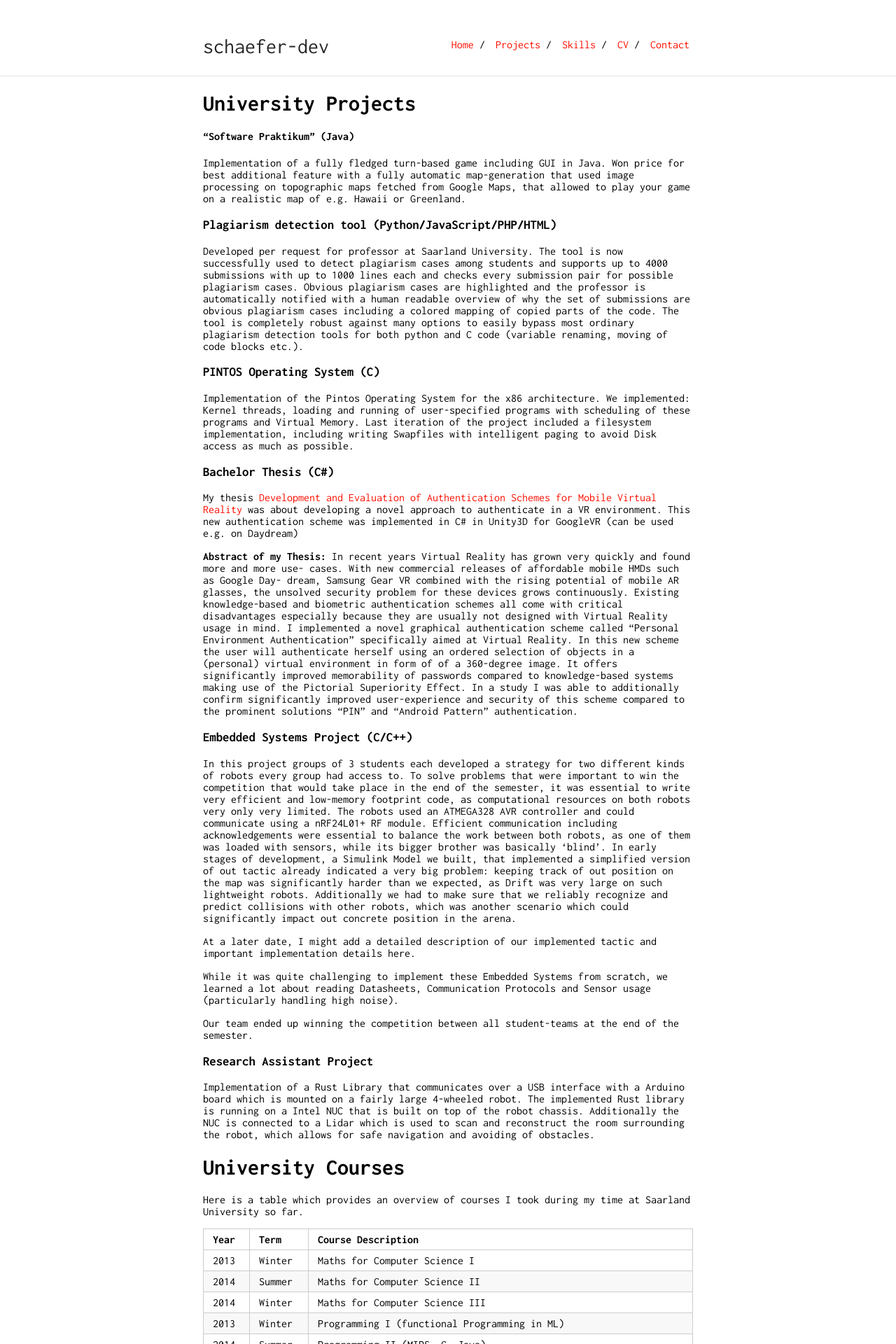
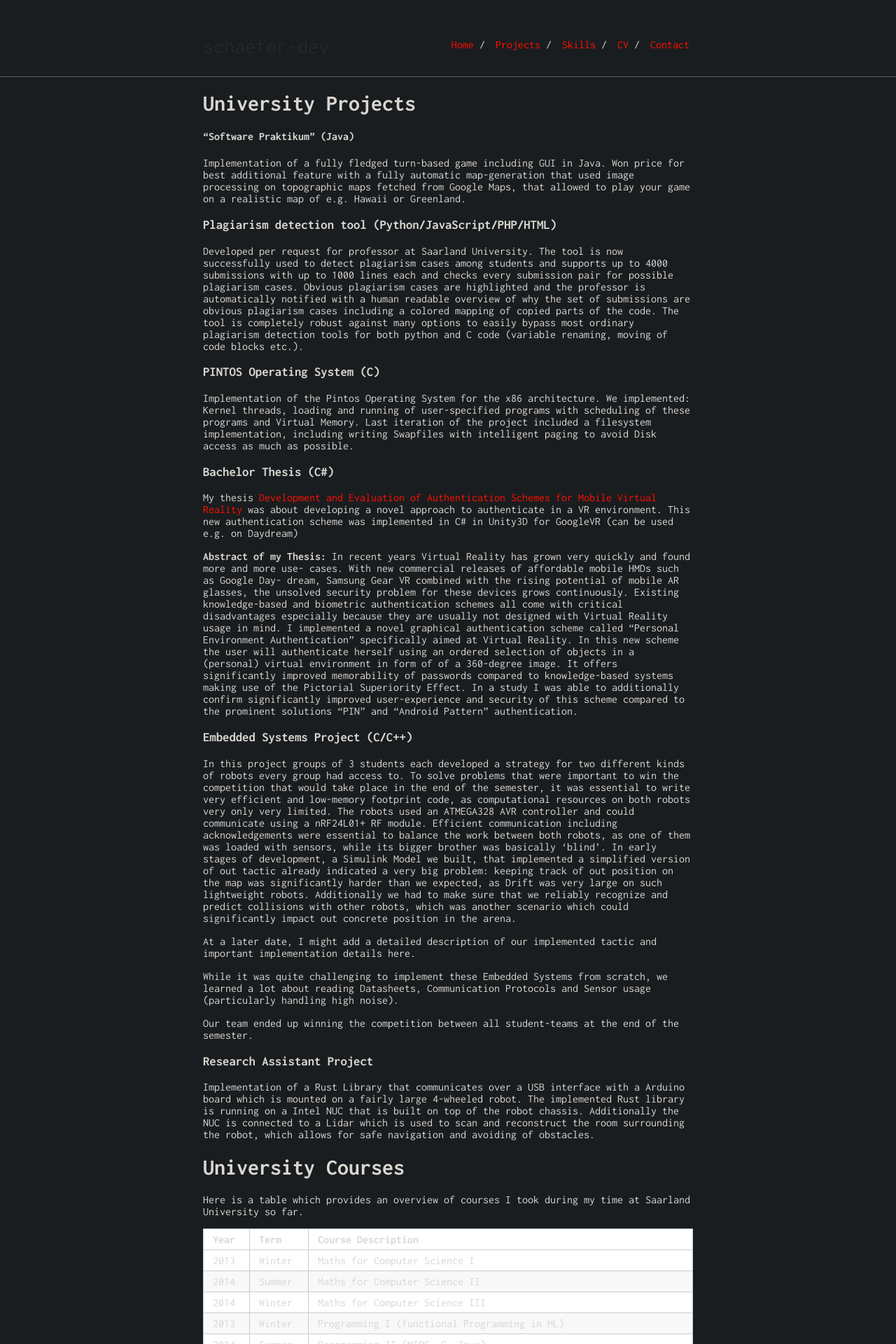
Before and after one commit to schaefer-dev/schaefer-dev.github.io, a Jekyll site: the page built from projects.md, in a window 1280 px wide. Shown: the top 1920 px of the page at 70% size. Built offline with Jekyll 4.4.1, drawn with Linux system fonts in a browser that asks for light colours; our own code applies the rules of GitHub Pages for plain Markdown files.

Commit message:
changed background to be dark and font to be light

```diff
--- a/css/main.scss
+++ b/css/main.scss
@@ -1,6 +1,21 @@
 ---
 ---
 @import "style";
+
+h1 {
+  background-color: #1A1D1F;
+  color:#DAD7D2;
+}
+
+div {
+  background-color: #1A1D1F;
+  color:#DAD7D2;
+}
+
+p {
+  background-color: #1A1D1F;
+  color:#DAD7D2;
+}
 
 .skill-paragraph {
     text-align: center;
```
